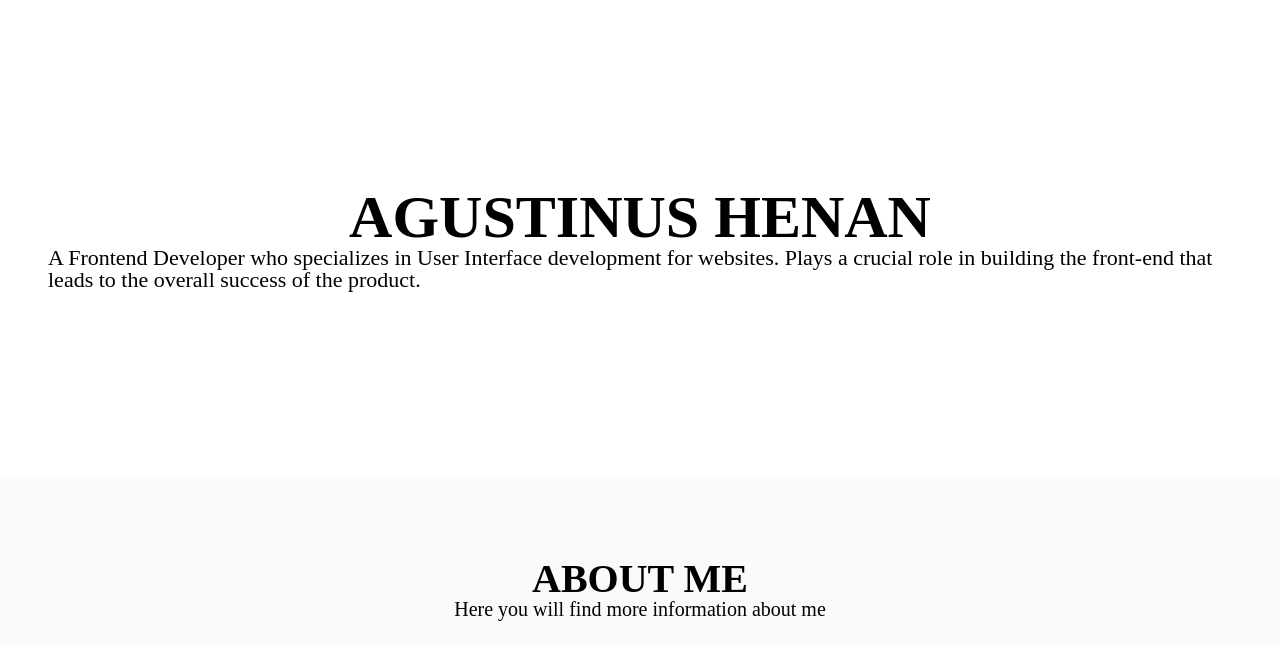
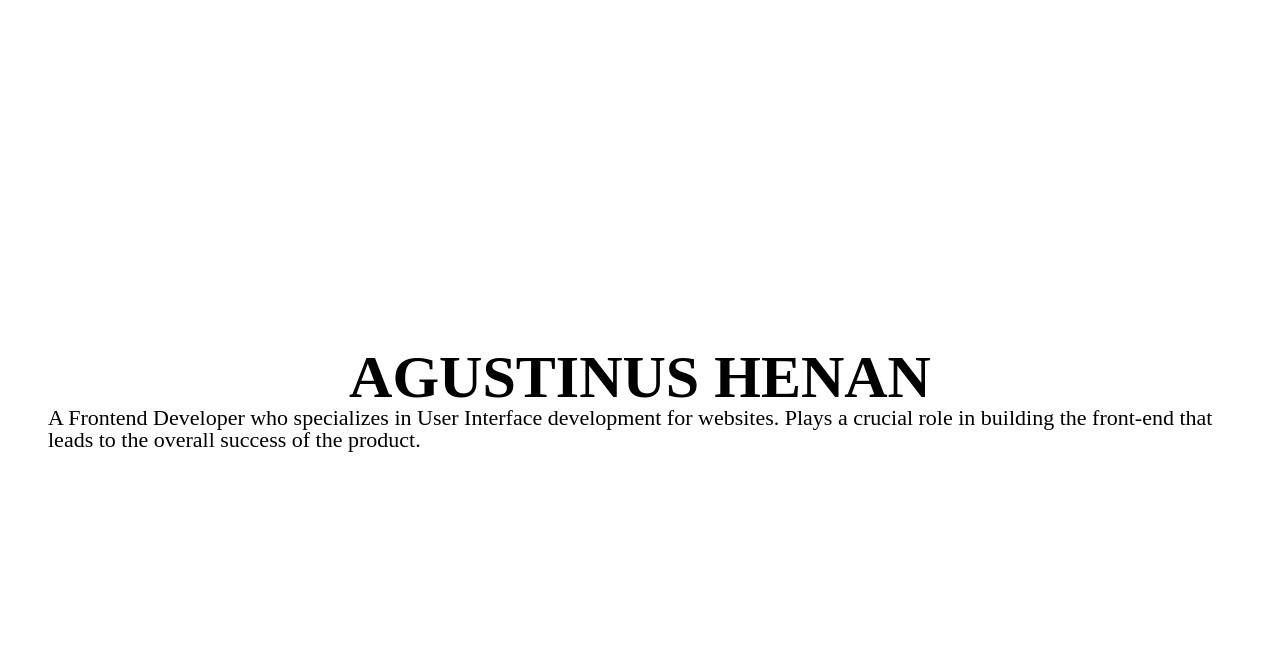
Before and after one commit to agustinushenan01/portofolio, a plain HTML site: page index.html in a window 1280 px wide. Shown: the part 78-723 px from the top of the page. Drawn offline with nearby package versions, Linux system fonts and the light colour scheme.

Commit message:
Update style.css

```diff
--- a/style.css
+++ b/style.css
@@ -72,7 +72,7 @@ nav {
 .head {
     background-image: url('bg-bg.webp');
     width: 100%;
-    height: 30em;
+    height: 100vh;
     box-sizing: border-box;
     margin-top: 77px;
     display: flex;
```
